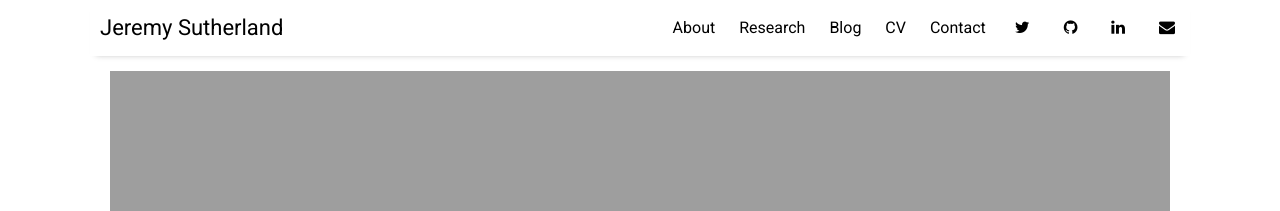
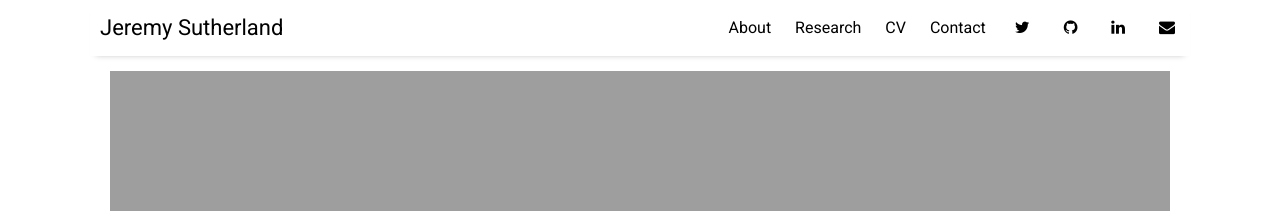
Before and after one commit to jeremysutherland/jeremysutherland.github.io, a Jekyll site: the page built from index.html, in a window 1280 px wide. Shown: the top 211 px of the page. Built offline with Jekyll 4.4.1, drawn with Linux system fonts in a browser that asks for light colours; nearby versions of some CDN libraries; the list of posts is cut into pages by our own code.

Commit message:
Update settings.yml

```diff
--- a/_data/settings.yml
+++ b/_data/settings.yml
@@ -10,7 +10,7 @@ menu:
 - {name: 'About',              url: 'about'}
 #- {name: 'Interesting Facts',  url: 'facts'}
 - {name: 'Research',           url: 'resources'}
-- {name: 'Blog',               url: 'sample-posts'}
+#- {name: 'Blog',               url: 'sample-posts'}
 - {name: 'CV',                 url: 'documentation'}
 - {name: 'Contact',            url: 'contact'}
 
```
